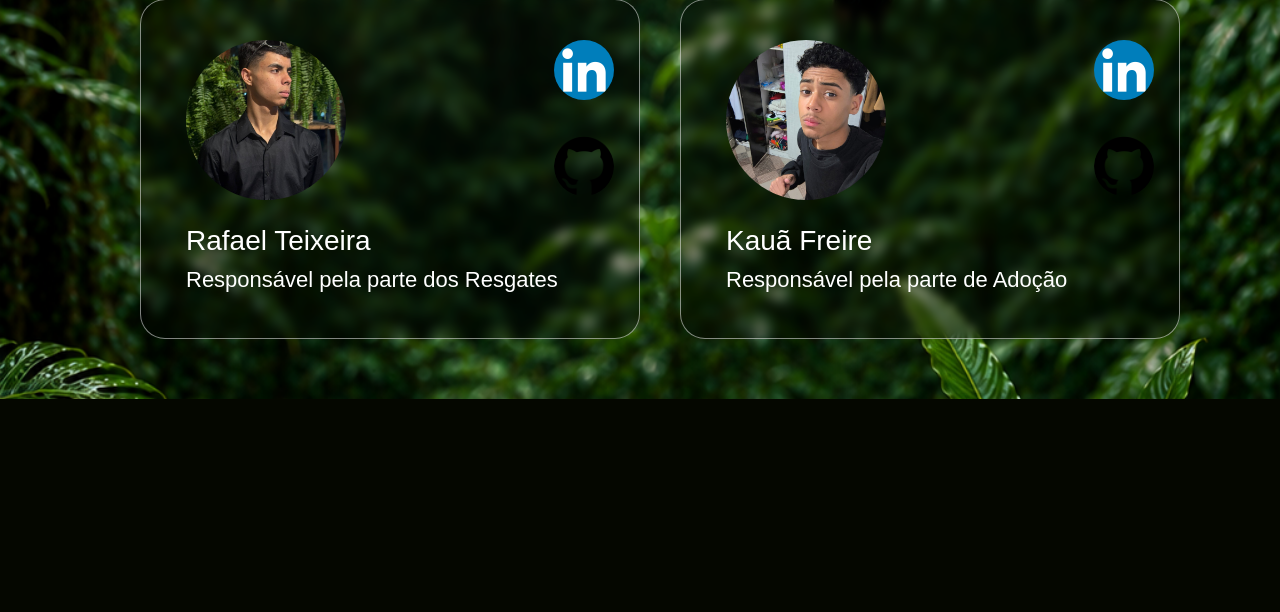
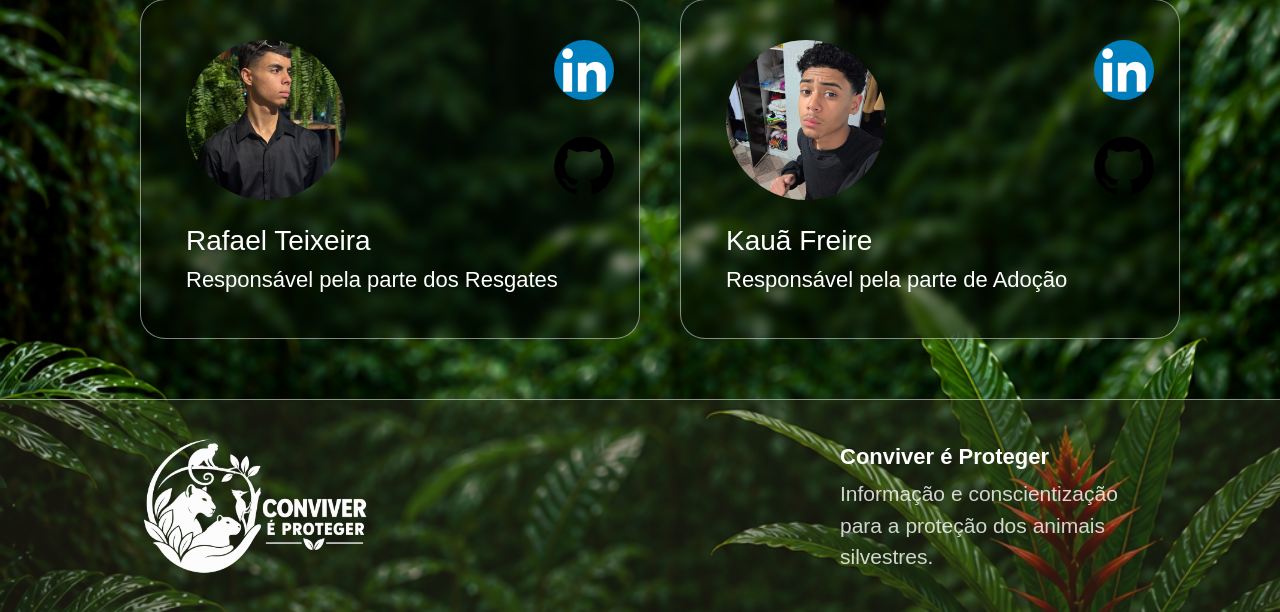
Before and after one commit to PedroSachetto/Feira-Tecnolgica-2026, a PHP site: page /devs.html in a window 1280 px wide. Shown: the part 961-1573 px from the top of the page. Before the commit the page ends 1360 px from the top, so only its background shows below. Run offline with PHP 8.4, Linux system fonts and the light colour scheme.

Commit message:
feito falta lincar

```diff
--- a/devs/devs.html
+++ b/devs/devs.html
@@ -123,6 +123,26 @@
 
     </div>
 
+    <footer class="rodape">
+
+        <div class="rodape-conteudo">
+
+            <div class="rodape-logo">
+                <img src="img/logo.png" alt="Conviver é Proteger">
+            </div>
+
+            <div class="rodape-info">
+                <h3>Conviver é Proteger</h3>
+                <p>
+                    Informação e conscientização para a proteção
+                    dos animais silvestres.
+                </p>
+            </div>
+
+        </div>
+
+    </footer>
+
 </body>
 
 </html>
--- a/devs/style.css
+++ b/devs/style.css
@@ -178,3 +178,245 @@ body {
 .card:hover {
     transform: scale(0.95);
 }
+
+.rodape {
+    width: 100%;
+    background: rgba(54, 54, 37, 0.4);
+    border-top: 1px solid rgba(255, 255, 255, 0.5);
+    color: white;
+    padding-top: 30px;
+}
+
+.rodape-conteudo {
+    width: 90%;
+    max-width: 1000px;
+    margin: 0 auto;
+    display: flex;
+    justify-content: space-between;
+    align-items: center;
+    padding-bottom: 25px;
+}
+
+.rodape-logo img {
+    width: 230px;
+    height: auto;
+}
+
+.rodape-info {
+    width: 300px;
+}
+
+.rodape-info h3,
+.rodape-links h3 {
+    font-size: 22px;
+    margin-bottom: 8px;
+}
+
+.rodape-info p {
+    font-size: 21px;
+    line-height: 1.5;
+    opacity: 0.8;
+}
+
+@media (max-width: 850px) {
+
+    .menu {
+        min-height: 110px;
+        height: auto;
+        flex-direction: column;
+        justify-content: center;
+        padding: 10px;
+    }
+
+    .logo {
+        position: static;
+        margin-left: 0;
+        margin-bottom: 8px;
+    }
+
+    .logo img {
+        width: 80px;
+    }
+
+    .menu nav {
+        position: static;
+        transform: none;
+        flex-wrap: wrap;
+        justify-content: center;
+        gap: 15px 25px;
+    }
+
+    .menu nav a {
+        font-size: 14px;
+    }
+
+    .container {
+        grid-template-columns: 1fr;
+        width: calc(100% - 40px);
+        max-width: 550px;
+        margin: 160px auto 50px;
+        gap: 30px;
+    }
+
+    .card1,
+    .card {
+        width: 100%;
+    }
+
+    .rodape-conteudo {
+        flex-direction: column;
+        text-align: center;
+        gap: 25px;
+    }
+
+    .rodape-info {
+        width: 100%;
+        max-width: 500px;
+    }
+
+    .rodape-logo img {
+        width: 200px;
+    }
+
+    .rodape-info h3,
+    .rodape-links h3 {
+        font-size: 20px;
+    }
+
+    .rodape-info p {
+        font-size: 18px;
+    }
+}
+
+
+@media (max-width: 550px) {
+
+    body {
+        background-attachment: scroll;
+    }
+
+    .menu {
+        min-height: 125px;
+    }
+
+    .menu nav {
+        gap: 10px 16px;
+    }
+
+    .menu nav a {
+        font-size: 12px;
+    }
+
+    .container {
+        width: calc(100% - 30px);
+        margin-top: 160px;
+        gap: 25px;
+    }
+
+    .card1,
+    .card {
+        height: auto;
+        min-height: 340px;
+        padding: 25px;
+    }
+
+    .card1 .titulo {
+        font-size: 25px;
+    }
+
+    .card1 .descrisao {
+        font-size: 18px;
+        margin-right: 0;
+    }
+
+    .card img {
+        width: 130px;
+        height: 130px;
+    }
+
+    .card h2 {
+        font-size: 24px;
+    }
+
+    .card p {
+        font-size: 18px;
+    }
+
+    .links {
+        right: 18px;
+    }
+
+    .links img {
+        width: 45px;
+        height: 45px;
+    }
+
+    .rodape {
+        padding-top: 25px;
+    }
+
+    .rodape-conteudo {
+        width: 90%;
+        gap: 20px;
+    }
+
+    .rodape-logo img {
+        width: 180px;
+    }
+
+    .rodape-info {
+        width: 100%;
+    }
+
+    .rodape-info h3,
+    .rodape-links h3 {
+        font-size: 19px;
+    }
+
+    .rodape-info p {
+        font-size: 16px;
+    }
+}
+
+
+@media (max-width: 400px) {
+
+    .menu nav {
+        gap: 8px 12px;
+    }
+
+    .menu nav a {
+        font-size: 11px;
+    }
+
+    .container {
+        width: calc(100% - 20px);
+    }
+
+    .card1,
+    .card {
+        padding: 20px;
+    }
+
+    .card img {
+        width: 115px;
+        height: 115px;
+    }
+
+    .card h2 {
+        font-size: 22px;
+    }
+
+    .card p {
+        font-size: 17px;
+    }
+
+    .links {
+        right: 12px;
+    }
+
+    .links img {
+        width: 40px;
+        height: 40px;
+    }
+}
```
